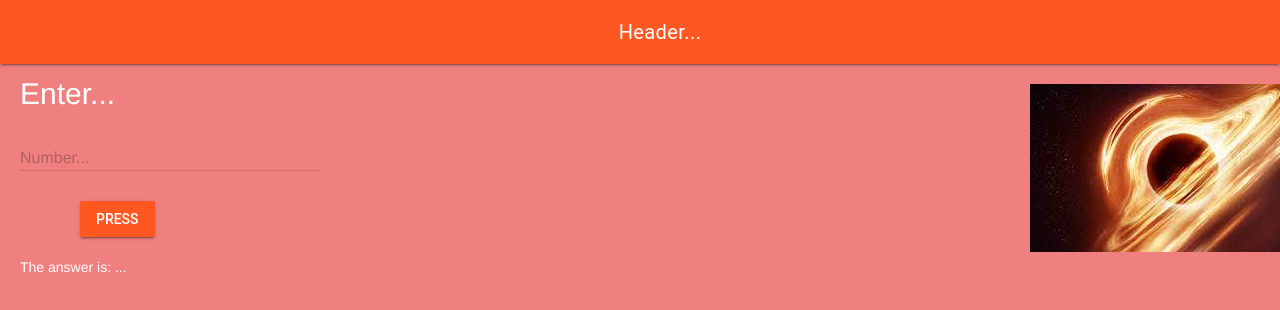
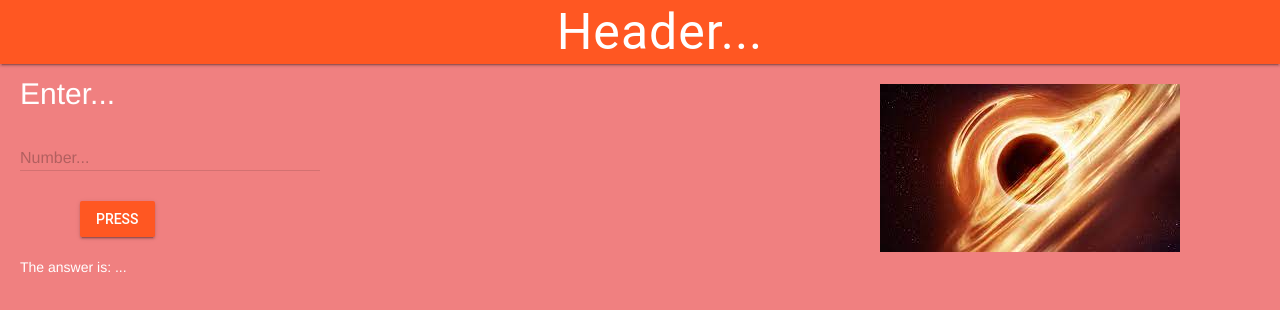
Before and after one commit to Jaden-Plugowsky/ICS20-Template, a website: page index.html in a window 1280 px wide. Drawn offline with nearby package versions, Linux system fonts and the light colour scheme.

Commit message:
updated template

```diff
--- a/css/style.css
+++ b/css/style.css
@@ -21,13 +21,11 @@ a {
 }
 
 .right-image {
-  display: block;
   height: auto;
   width: 250px;
   float: right;
+  margin-right: 150px;
 }
-
-/* float: right; */
 
 .mdl-content {
   font-size: 30px;
@@ -50,3 +48,7 @@ a {
   margin-left: 60px;
   margin-top: 10px;
 }
+
+#header-fix {
+  font-size: 50px;;
+}
--- a/index.html
+++ b/index.html
@@ -29,7 +29,7 @@
     <div class="mdl-layout mdl-js-layout mdl-layout--fixed-header">
       <header class="mdl-layout__header">
         <div class="mdl-layout__header-row">
-          <span class="mdl-layout-title">Header...</span>
+          <span class="mdl-layout-title" id="header-fix">Header...</span>
         </div>
       </header>
       <main class="mdl-layout__content">
--- a/js/script.js
+++ b/js/script.js
@@ -6,4 +6,5 @@
 
 function buttonOneClicked() {
   alert("Hello, World!")
+  document.getElementById("answer").innerHTML = "The answer is: " + "insert answer here"
 }
```
